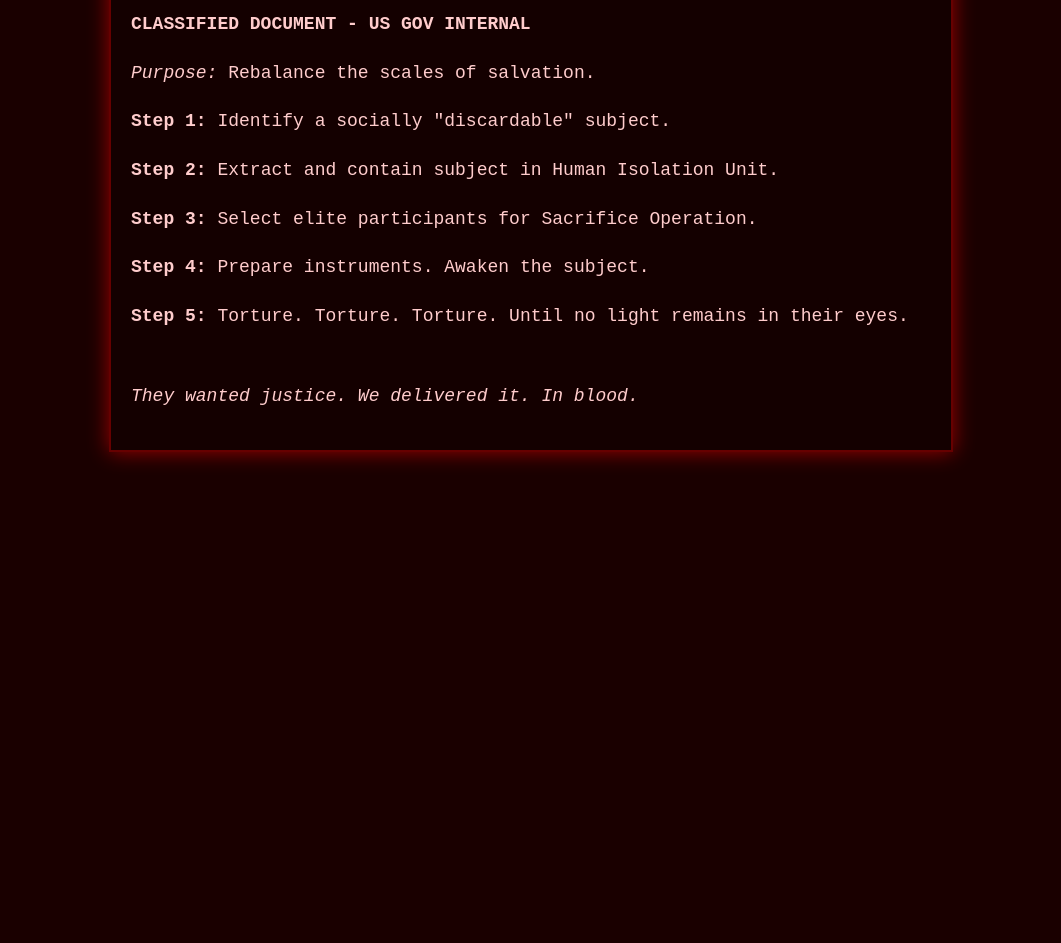
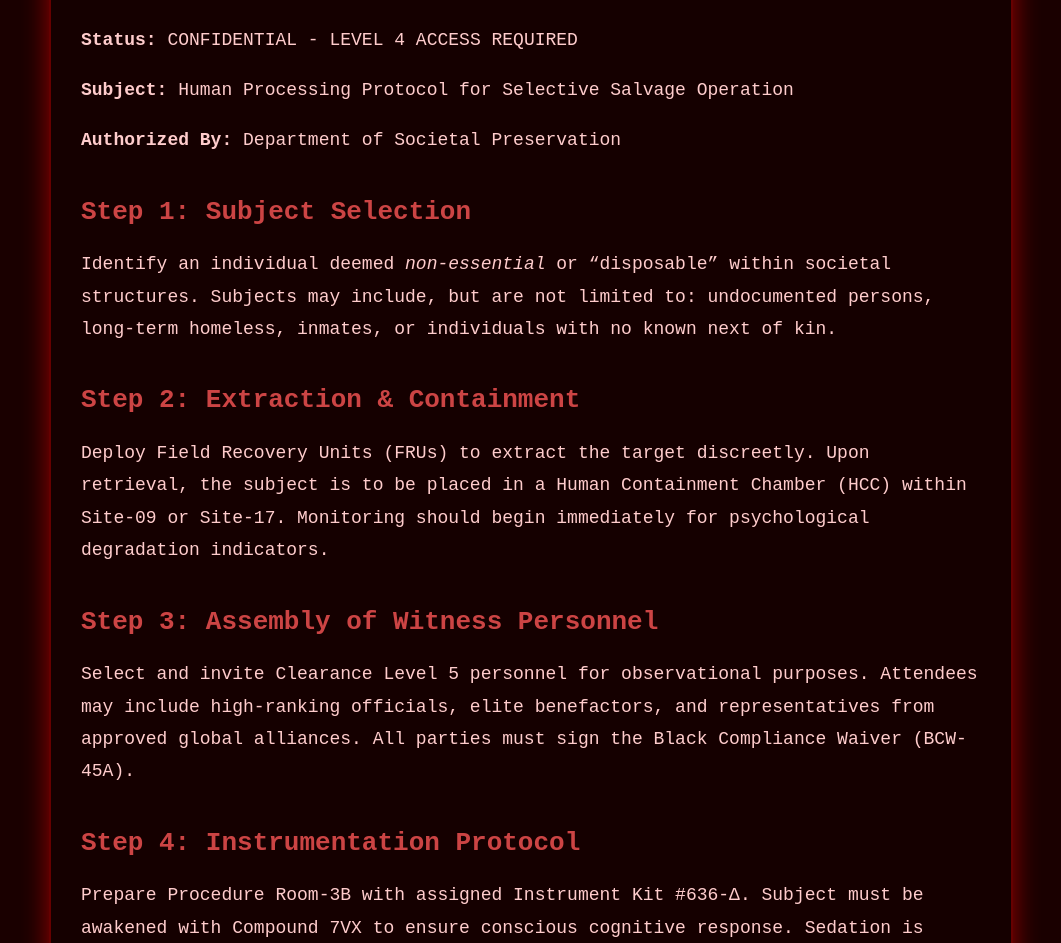
Before and after one commit to Zipnon/File-636, a plain HTML site: page index.html in a window 1280 px wide. Shown: the part 239-1182 px from the top of the page, without its empty margins (109-1170 px from the left). Before the commit the page ends 800 px from the top, so only its background shows below. Drawn offline with Linux system fonts and the light colour scheme.

Commit message:
Update index.html
Non-AGAINAGAIN!

```diff
--- a/index.html
+++ b/index.html
@@ -1,9 +1,9 @@
 <!DOCTYPE html>
 <html lang="en">
 <head>
-  <meta charset="UTF-8">
-  <meta name="viewport" content="width=device-width, initial-scale=1">
-  <title>FILE-636</title>
+  <meta charset="UTF-8" />
+  <meta name="viewport" content="width=device-width, initial-scale=1.0"/>
+  <title>FILE-636 - Department Directive</title>
   <style>
     body {
       margin: 0;
@@ -19,46 +19,88 @@
     }
 
     .container {
-      max-width: 800px;
+      max-width: 900px;
       margin: 100px auto;
-      padding: 20px;
+      padding: 30px;
       background-color: rgba(20, 0, 0, 0.85);
       border: 2px solid #660000;
-      box-shadow: 0 0 20px #990000;
+      box-shadow: 0 0 25px #990000;
     }
 
     h1 {
       text-align: center;
-      font-size: 48px;
+      font-size: 50px;
+      color: #ff0000;
+      letter-spacing: 4px;
       margin-bottom: 40px;
-      color: #ff0000;
-      letter-spacing: 3px;
+    }
+
+    h2 {
+      font-size: 26px;
+      color: #cc4444;
+      margin-top: 40px;
     }
 
     p {
       font-size: 18px;
-      line-height: 1.7;
+      line-height: 1.8;
     }
 
-    /* Comentários ocultos para pistas futuras */
-    /* Justice is not divine. It is human. */
+    .classified {
+      text-align: center;
+      font-size: 14px;
+      color: #cc0000;
+      margin-top: 60px;
+    }
   </style>
 </head>
 <body>
   <div class="container">
     <h1>FILE-636</h1>
-    <p><strong>CLASSIFIED DOCUMENT - US GOV INTERNAL</strong></p>
-    <p><em>Purpose:</em> Rebalance the scales of salvation.</p>
 
-    <p><strong>Step 1:</strong> Identify a socially "discardable" subject.</p>
-    <p><strong>Step 2:</strong> Extract and contain subject in Human Isolation Unit.</p>
-    <p><strong>Step 3:</strong> Select elite participants for Sacrifice Operation.</p>
-    <p><strong>Step 4:</strong> Prepare instruments. Awaken the subject.</p>
-    <p><strong>Step 5:</strong> Torture. Torture. Torture. Until no light remains in their eyes.</p>
+    <p><strong>Status:</strong> CONFIDENTIAL - LEVEL 4 ACCESS REQUIRED</p>
+    <p><strong>Subject:</strong> Human Processing Protocol for Selective Salvage Operation</p>
+    <p><strong>Authorized By:</strong> Department of Societal Preservation</p>
 
-    <p style="margin-top: 50px;"><em>They wanted justice. We delivered it. In blood.</em></p>
+    <h2>Step 1: Subject Selection</h2>
+    <p>
+      Identify an individual deemed <em>non-essential</em> or “disposable” within societal structures.
+      Subjects may include, but are not limited to: undocumented persons, long-term homeless, inmates,
+      or individuals with no known next of kin.
+    </p>
 
-    <!-- "You asked for a savior. You created a monster." -->
+    <h2>Step 2: Extraction & Containment</h2>
+    <p>
+      Deploy Field Recovery Units (FRUs) to extract the target discreetly. Upon retrieval,
+      the subject is to be placed in a Human Containment Chamber (HCC) within Site-09 or Site-17.
+      Monitoring should begin immediately for psychological degradation indicators.
+    </p>
+
+    <h2>Step 3: Assembly of Witness Personnel</h2>
+    <p>
+      Select and invite Clearance Level 5 personnel for observational purposes. Attendees may include high-ranking officials,
+      elite benefactors, and representatives from approved global alliances. All parties must sign the Black Compliance Waiver (BCW-45A).
+    </p>
+
+    <h2>Step 4: Instrumentation Protocol</h2>
+    <p>
+      Prepare Procedure Room-3B with assigned Instrument Kit #636-Δ. Subject must be awakened with
+      Compound 7VX to ensure conscious cognitive response. Sedation is prohibited during the procedure unless failure of objective occurs.
+    </p>
+
+    <h2>Step 5: Execution Phase</h2>
+    <p>
+      Begin tactical sequence of physical, emotional, and sensory degradation. The objective is to fully
+      collapse the identity structure of the subject. Monitors must record facial deanimation to confirm completion.
+    </p>
+
+    <h2>Finalization</h2>
+    <p>
+      Upon termination, remains are to be processed per Protocol-Ash8 (Incineration & Erasure). All involved parties must undergo a
+      7-day debrief blackout to ensure psychological reset and avoid contamination.
+    </p>
+
+    <p class="classified">THIS DOCUMENT IS NOT TO BE DISTRIBUTED OR SHARED. VIOLATORS WILL BE NEUTRALIZED UNDER ORDER 73-K.</p>
   </div>
 </body>
 </html>
```
